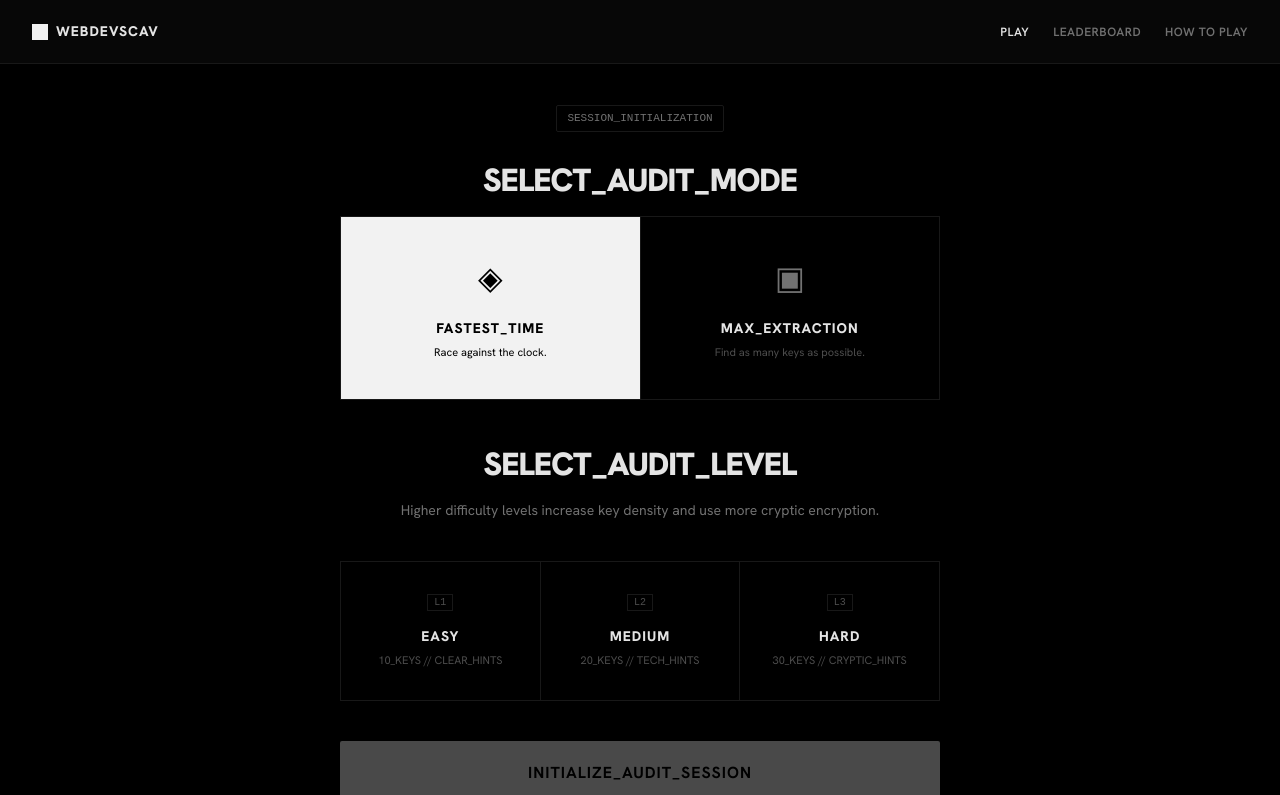
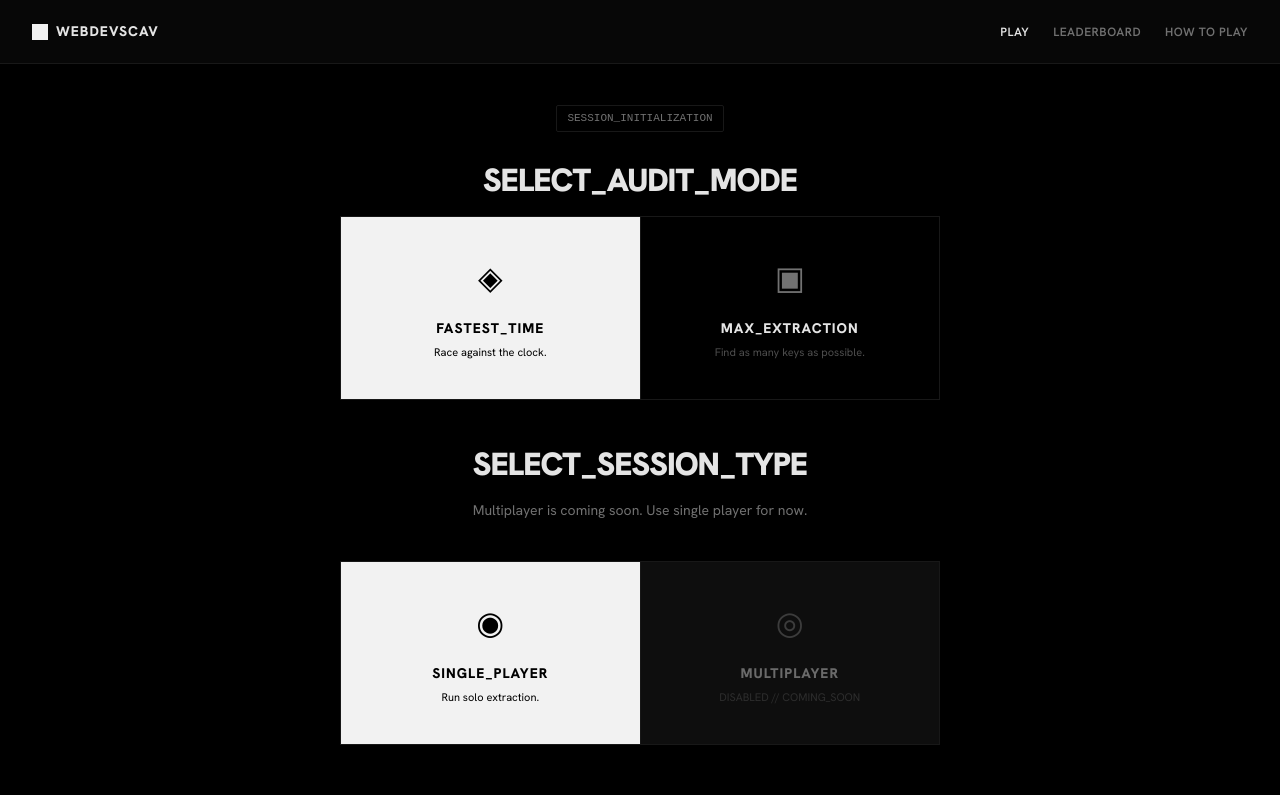
Before and after one commit to Tofulati/webdevscav, a React (Vite) app in the folder client/: page /play in a window 1280 px wide. Shown: the top 795 px of the page. Built offline with nearby package versions, Linux system fonts and the light colour scheme; no server answers; a web font is replaced by a local one.

Commit message:
update styling and fix points/game modes

```diff
--- a/client/src/hooks/useGame.ts
+++ b/client/src/hooks/useGame.ts
@@ -73,7 +73,7 @@ export function useGame() {
       if (result.correct && !result.alreadyFound) {
         setState(prev => {
           const newKeysFound = result.keysFound;
-          const isComplete = newKeysFound === result.totalKeys;
+          const isComplete = prev.mode === 'fastest' && newKeysFound === result.totalKeys;
 
           // If complete and in fastest mode, score is the timeElapsed
           const finalScore = (isComplete && prev.mode === 'fastest') ? prev.timeElapsed : result.score;
@@ -106,6 +106,7 @@ export function useGame() {
       setState(prev => ({
         ...prev,
         hintsUsed: prev.hintsUsed + 1,
+        score: prev.mode === 'endless' ? Math.max(0, prev.score - 25) : prev.score,
         tasks: prev.tasks.map(t => t.id === taskId ? { ...t, hintRevealed: hint.hint } : t),
       }));
       return hint;
@@ -122,7 +123,12 @@ export function useGame() {
 
   const endGame = useCallback(() => {
     if (timerRef.current) clearInterval(timerRef.current);
-    setState(prev => ({ ...prev, status: 'completed' }));
+    setState(prev => {
+      const finalizedScore = prev.mode === 'fastest'
+        ? prev.timeElapsed
+        : Math.max(0, prev.keysFound * 100 - prev.hintsUsed * 25);
+      return { ...prev, score: finalizedScore, status: 'completed' };
+    });
   }, []);
 
   return { state, setState, toast, start, submitKey, requestHint, reset, endGame, showToast };
--- a/client/src/index.css
+++ b/client/src/index.css
@@ -419,6 +419,12 @@ button {
 .mode-select-btn:hover { background: var(--bg-surface); }
 .mode-select-btn.active { background: var(--accent); }
 .mode-select-btn.active .icon, .mode-select-btn.active h4, .mode-select-btn.active p { color: var(--accent-inverse); opacity: 1; }
+.mode-select-btn:disabled {
+  background: var(--bg-primary);
+  color: var(--text-dim);
+  cursor: not-allowed;
+}
+.mode-select-btn:disabled:hover { background: var(--bg-primary); }
 
 .mode-select-btn .icon { font-size: 32px; margin-bottom: 20px; opacity: 0.5; color: var(--text); }
 .mode-select-btn h4 { font-size: 14px; font-weight: 800; text-transform: uppercase; letter-spacing: 1px; margin-bottom: 8px; color: var(--text); }
--- a/client/src/pages/GamePage.tsx
+++ b/client/src/pages/GamePage.tsx
@@ -36,7 +36,7 @@ export default function GamePage() {
       totalKeys: game.state.totalKeys,
       timeUsed: game.state.timeLimit - game.state.timeRemaining,
       difficulty: game.state.difficulty,
-      mode: 'solo',
+      mode: playerMode,
       theme: game.state.theme,
     });
     setSubmitted(true);
@@ -44,6 +44,7 @@ export default function GamePage() {
   };
 
   const [selectedDifficulty, setSelectedDifficulty] = useState<string | null>(null);
+  const [playerMode, setPlayerMode] = useState<'single' | 'multiplayer'>('single');
 
   const handleStartGame = () => {
     if (selectedDifficulty) {
@@ -78,13 +79,54 @@ export default function GamePage() {
             </button>
           </div>
 
+          <h2>SELECT_SESSION_TYPE</h2>
+          <p>Multiplayer is coming soon. Use single player for now.</p>
+          <div className="mode-selection" style={{ display: 'grid', gridTemplateColumns: '1fr 1fr', gap: '1px', background: 'var(--border)', border: '1px solid var(--border)', marginBottom: '40px' }}>
+            <button
+              className={`mode-select-btn ${playerMode === 'single' ? 'active' : ''}`}
+              onClick={() => setPlayerMode('single')}
+            >
+              <div className="icon">◉</div>
+              <h4>SINGLE_PLAYER</h4>
+              <p>Run solo extraction.</p>
+            </button>
+            <button
+              className="mode-select-btn"
+              disabled
+              style={{ opacity: 0.4, cursor: 'not-allowed' }}
+            >
+              <div className="icon">◎</div>
+              <h4>MULTIPLAYER</h4>
+              <p>DISABLED // COMING_SOON</p>
+            </button>
+          </div>
+
           <h2>SELECT_AUDIT_LEVEL</h2>
-          <p>Higher difficulty levels increase key density and use more cryptic encryption.</p>
+          <p>
+            {game.state.mode === 'fastest'
+              ? 'Higher difficulty levels increase key density and use more cryptic encryption.'
+              : 'Higher difficulty levels increase challenge density and use more cryptic encryption.'}
+          </p>
           <div className="diff-options">
             {[
-              { level: 'easy', label: 'EASY', desc: '10_KEYS // CLEAR_HINTS', marker: 'L1' },
-              { level: 'medium', label: 'MEDIUM', desc: '20_KEYS // TECH_HINTS', marker: 'L2' },
-              { level: 'hard', label: 'HARD', desc: '30_KEYS // CRYPTIC_HINTS', marker: 'L3' },
+              {
+                level: 'easy',
+                label: 'EASY',
+                desc: game.state.mode === 'fastest' ? '10_KEYS // CLEAR_HINTS' : '∞_KEY_STREAM // CLEAR_HINTS',
+                marker: 'L1'
+              },
+              {
+                level: 'medium',
+                label: 'MEDIUM',
+                desc: game.state.mode === 'fastest' ? '20_KEYS // TECH_HINTS' : '∞_KEY_STREAM // TECH_HINTS',
+                marker: 'L2'
+              },
+              {
+                level: 'hard',
+                label: 'HARD',
+                desc: game.state.mode === 'fastest' ? '30_KEYS // CRYPTIC_HINTS' : '∞_KEY_STREAM // CRYPTIC_HINTS',
+                marker: 'L3'
+              },
             ].map(d => (
               <button
                 key={d.level}
@@ -156,12 +198,20 @@ export default function GamePage() {
         <div className="game-complete-overlay">
           <div className="game-complete-card">
             <div className="hero-tag">SESSION_TERMINATED</div>
-            <h2>{game.state.keysFound === game.state.totalKeys ? "PERFECT_EXTRACTION" : "EXTRACTION_COMPLETE"}</h2>
+            <h2>
+              {game.state.mode === 'fastest' && game.state.keysFound === game.state.totalKeys
+                ? "PERFECT_EXTRACTION"
+                : "EXTRACTION_COMPLETE"}
+            </h2>
             <div className="final-score">{game.state.score}</div>
 
             <div className="game-complete-stats">
               <div className="game-complete-stat">
-                <div className="val">{game.state.keysFound}/{game.state.totalKeys}</div>
+                <div className="val">
+                  {game.state.mode === 'fastest'
+                    ? `${game.state.keysFound}/${game.state.totalKeys}`
+                    : `${game.state.keysFound}/∞`}
+                </div>
                 <div className="lbl">LEAKS_EXPOSED</div>
               </div>
               <div className="game-complete-stat">
--- a/package.json
+++ b/package.json
@@ -4,5 +4,8 @@
   "workspaces": [
     "client",
     "server"
-  ]
+  ],
+  "dependencies": {
+    "@vercel/analytics": "^2.0.1"
+  }
 }
```
Also changed, not shown: 6 other files (tests, documents, lock files or other folders).
